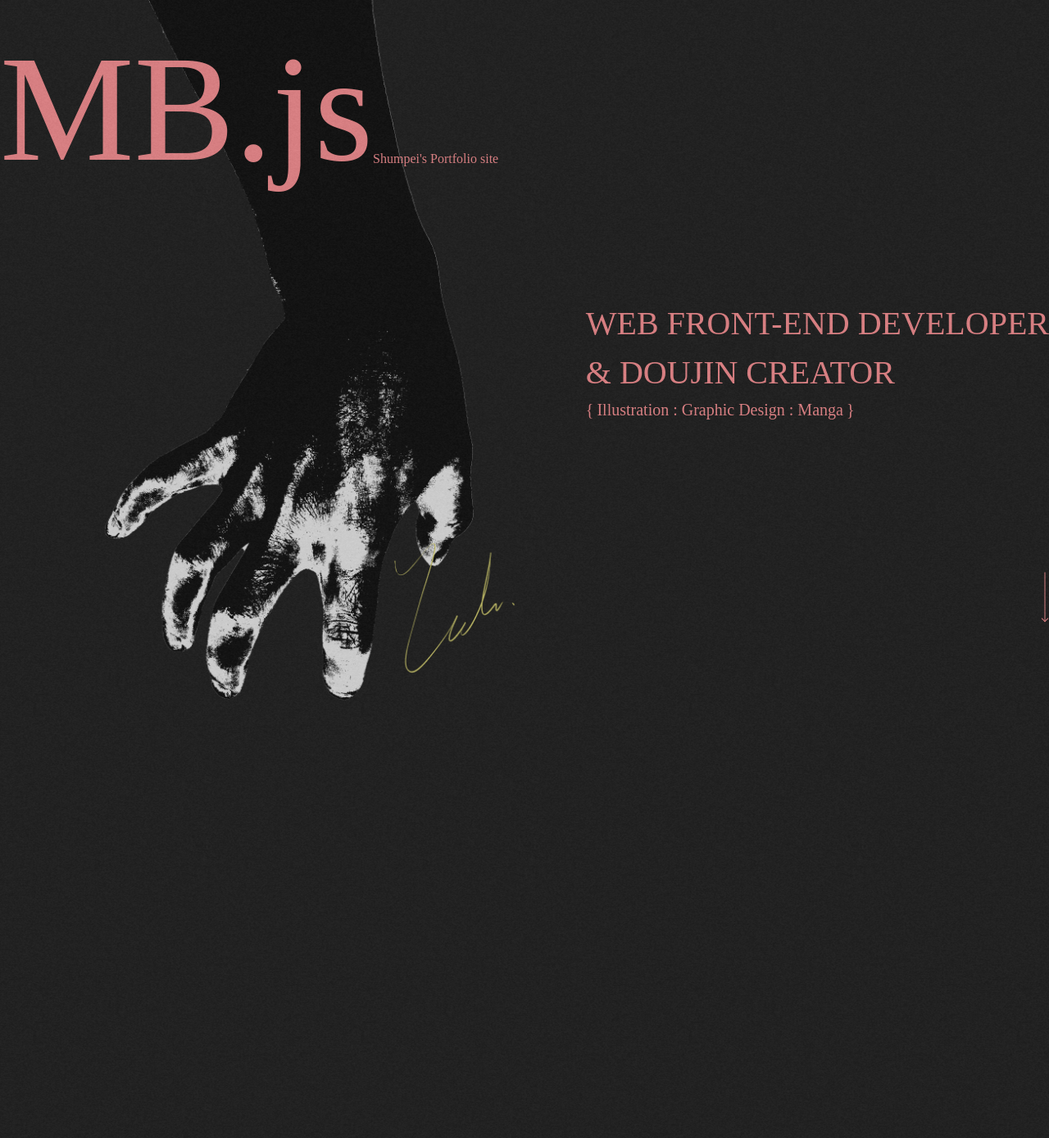
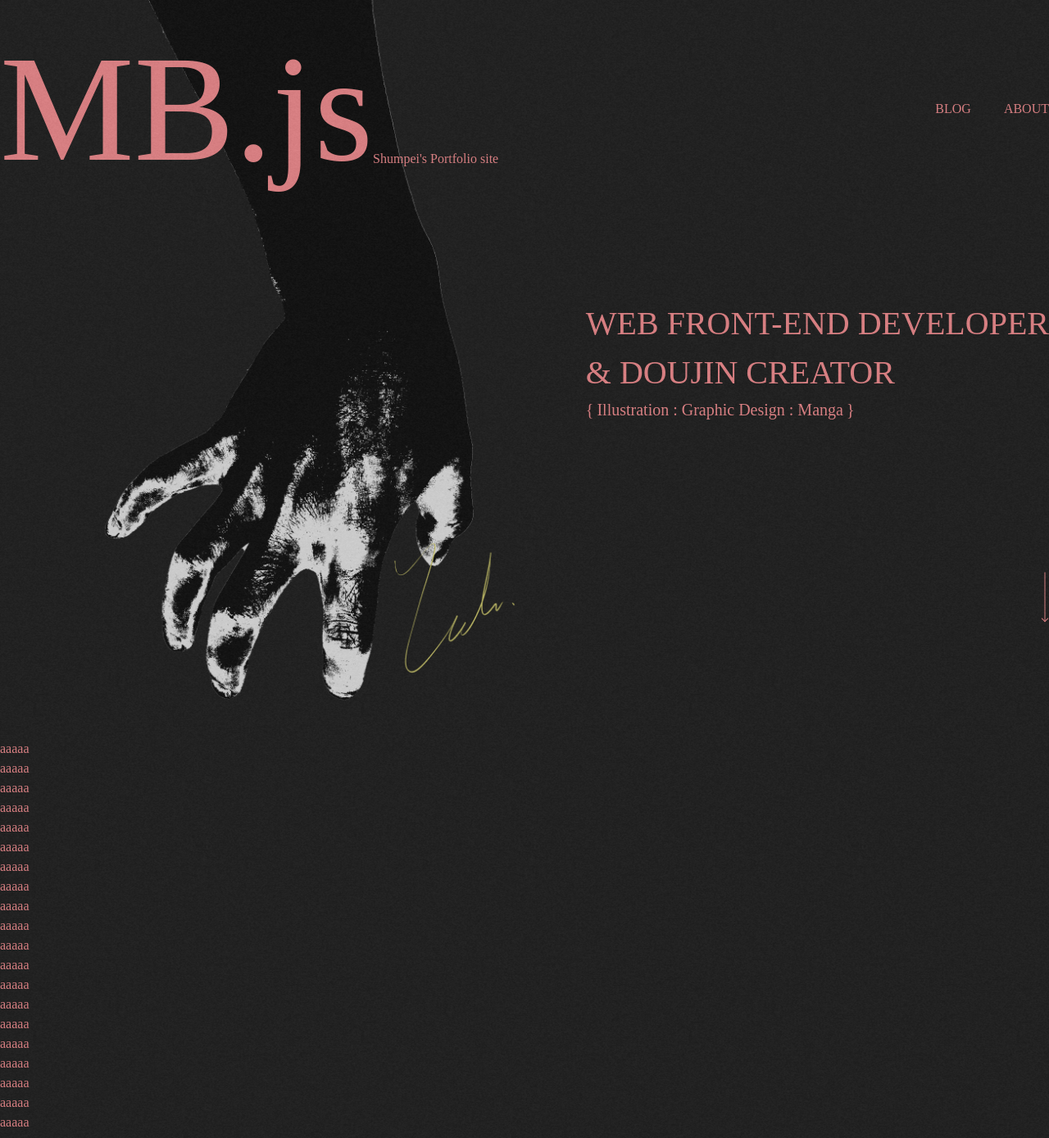
Before and after one commit to Shumpei0111/MBJS-2023, a Next.js app: page / in a window 1280 px wide. Shown: the top 1389 px of the page at 82% size. Built offline with nearby package versions, Linux system fonts and the light colour scheme; a web font is replaced by a local one.

Commit message:
feat: リンクを追加してページの行き来でアニメーションする値を調整

```diff
--- a/src/components/TheHeader/index.tsx
+++ b/src/components/TheHeader/index.tsx
@@ -1,5 +1,6 @@
 import classNames from 'classnames';
 import { ComponentProps } from 'react';
+import Link from 'next/link';
 
 type Props = {
   isShowInner?: boolean;
@@ -17,11 +18,19 @@ export const TheHeader: React.FC<Props> = ({
         !isShowInner ? 'blur-md' : 'blur-none',
       ])}
     >
-      <div className="container mx-auto mt-16">
-        <hgroup className="flex flex-row items-end">
-          <h1 className={classNames(['text-184 leading-[0.75]'])}>MB.js</h1>
-          <span className=" leading-4">Shumpei's Portfolio site</span>
-        </hgroup>
+      <div className="container mx-auto mt-16 flex flex-row items-center">
+        <Link href="/">
+          <hgroup className="flex flex-row items-end">
+            <h1 className={classNames(['text-184 leading-[0.75]'])}>MB.js</h1>
+            <span className=" leading-4">Shumpei's Portfolio site</span>
+          </hgroup>
+        </Link>
+        <ul className="flex flex-row ml-auto gap-10">
+          <li className="hover:underline hover:duration-75">BLOG</li>
+          <li className="hover:underline hover:duration-75">
+            <Link href="/about">ABOUT</Link>
+          </li>
+        </ul>
       </div>
     </header>
   );
--- a/src/layout/home/Count/index.tsx
+++ b/src/layout/home/Count/index.tsx
@@ -1,5 +1,6 @@
 import { useCounter } from '@/features/home/useCounter';
 import classNames from 'classnames';
+import { useEffect, useState, useMemo } from 'react';
 
 type Props = {
   isShowInner: boolean;
@@ -7,21 +8,38 @@ type Props = {
 };
 
 export const Count: React.FC<Props> = ({ isShowInner, handleShowInner }) => {
+  const [isFirstVisit, setIsFirstVisit] = useState<boolean>(false);
+  const durationValue = useMemo(() => {
+    if (typeof window !== 'undefined' && !sessionStorage.getItem('visited'))
+      return 2000;
+    return 100;
+  }, []);
+
+  useEffect(() => {
+    // 初回訪問時かどうかを判定
+    const visited = sessionStorage.getItem('visited');
+
+    if (!visited) {
+      setIsFirstVisit(true);
+      sessionStorage.setItem('visited', 'true');
+    }
+  }, []);
+
   const { current } = useCounter({
     start: 0,
     end: 100,
+    duration: durationValue,
     onEnd: () => {
       handleShowInner();
     },
   });
 
+  if (!isFirstVisit) return null;
+
   return (
     <div
       data-component="count"
-      className={classNames([
-        'duration-[1200ms]',
-        isShowInner ? 'opacity-0 h-0' : 'opacity-100',
-      ])}
+      className={classNames([isShowInner ? 'opacity-0 h-0' : 'opacity-100'])}
     >
       <div className="h-screen bg-primary relative">
         <div className="bg-black h-1/2" style={{ width: `${current}vw` }} />
--- a/src/layout/home/MainVisual/index.tsx
+++ b/src/layout/home/MainVisual/index.tsx
@@ -1,5 +1,5 @@
 import { Count } from '@/layout/home/Count';
-import { ComponentProps } from 'react';
+import { ComponentProps, useEffect, useRef, useState } from 'react';
 import classNames from 'classnames';
 
 type Props = ComponentProps<typeof Count>;
@@ -8,19 +8,36 @@ export const MainVisual: React.FC<Props> = ({
   isShowInner,
   handleShowInner,
 }) => {
+  const [isInitLoad, setIsInitLoad] = useState<boolean>(false);
+
+  useEffect(() => {
+    // 初回訪問時かどうかを判定
+    const visited = sessionStorage.getItem('visited');
+
+    if (!visited) {
+      setIsInitLoad(true);
+    }
+  }, []);
+
+  const innerRef = useRef<HTMLDivElement>(null);
+
   return (
-    <section data-section="MainVisual" className="relative">
+    <section
+      data-section="MainVisual"
+      className="relative"
+      style={{ height: innerRef.current?.clientHeight }}
+    >
       <Count isShowInner={isShowInner} handleShowInner={handleShowInner} />
       <div className="relative container mx-auto">
         <div
           className={classNames([
-            'container mx-auto absolute duration-[2800ms] left-1/4 -translate-x-1/4',
+            'container mx-auto absolute left-1/4 -translate-x-1/4  duration-[2800ms]',
             isShowInner
               ? 'opacity-100 top-0 blur-none'
               : 'opacity-0 -top-[600px] blur-md',
           ])}
         >
-          <div className="absolute left-[10%]">
+          <div className="absolute left-[10%]" ref={innerRef}>
             <div className="w-500">
               <img
                 src={'/images/arm_and_sign.png'}
--- a/src/pages/_document.tsx
+++ b/src/pages/_document.tsx
@@ -6,7 +6,7 @@ export default function Document() {
       <Head>
         <link rel="stylesheet" href="https://use.typekit.net/onf1knq.css" />
       </Head>
-      <body className="flex flex-col min-w-[375px] w-full min-h-[100vh] mx-auto leading-[1.5] text-primary">
+      <body className="flex flex-col min-w-[375px] w-full min-h-[100vh] mx-auto leading-[1.5] text-primary overflow-y-auto">
         <div className="noise-overlay" />
         <Main />
         <NextScript />
--- /dev/null
+++ b/src/pages/about.tsx
@@ -0,0 +1,9 @@
+import { DefaultLayout } from '@/layout/default';
+
+export default function About() {
+  return (
+    <DefaultLayout>
+      <h1>About</h1>
+    </DefaultLayout>
+  );
+}
--- a/src/pages/index.tsx
+++ b/src/pages/index.tsx
@@ -1,6 +1,7 @@
 import { MainVisual } from '@/layout/home/MainVisual';
 import { DefaultLayout } from '@/layout/default';
-import { useState } from 'react';
+import { useEffect, useState } from 'react';
+import classNames from 'classnames';
 
 export default function Home() {
   const [isShowInner, setIsShowInner] = useState<boolean>(false);
@@ -11,7 +12,42 @@ export default function Home() {
 
   return (
     <DefaultLayout isShowInner={isShowInner}>
-      <MainVisual isShowInner={isShowInner} handleShowInner={handleShowInner} />
+      <div className="flex flex-col container mx-auto">
+        <MainVisual
+          isShowInner={isShowInner}
+          handleShowInner={handleShowInner}
+        />
+        <div className={classNames([!isShowInner && "hidden"])}>
+          <p>aaaaa</p>
+          <p>aaaaa</p>
+          <p>aaaaa</p>
+          <p>aaaaa</p>
+          <p>aaaaa</p>
+          <p>aaaaa</p>
+          <p>aaaaa</p>
+          <p>aaaaa</p>
+          <p>aaaaa</p>
+          <p>aaaaa</p>
+          <p>aaaaa</p>
+          <p>aaaaa</p>
+          <p>aaaaa</p>
+          <p>aaaaa</p>
+          <p>aaaaa</p>
+          <p>aaaaa</p>
+          <p>aaaaa</p>
+          <p>aaaaa</p>
+          <p>aaaaa</p>
+          <p>aaaaa</p>
+          <p>aaaaa</p>
+          <p>aaaaa</p>
+          <p>aaaaa</p>
+          <p>aaaaa</p>
+          <p>aaaaa</p>
+          <p>aaaaa</p>
+          <p>aaaaa</p>
+          <p>aaaaa</p>
+        </div>
+      </div>
     </DefaultLayout>
   );
 }
```
